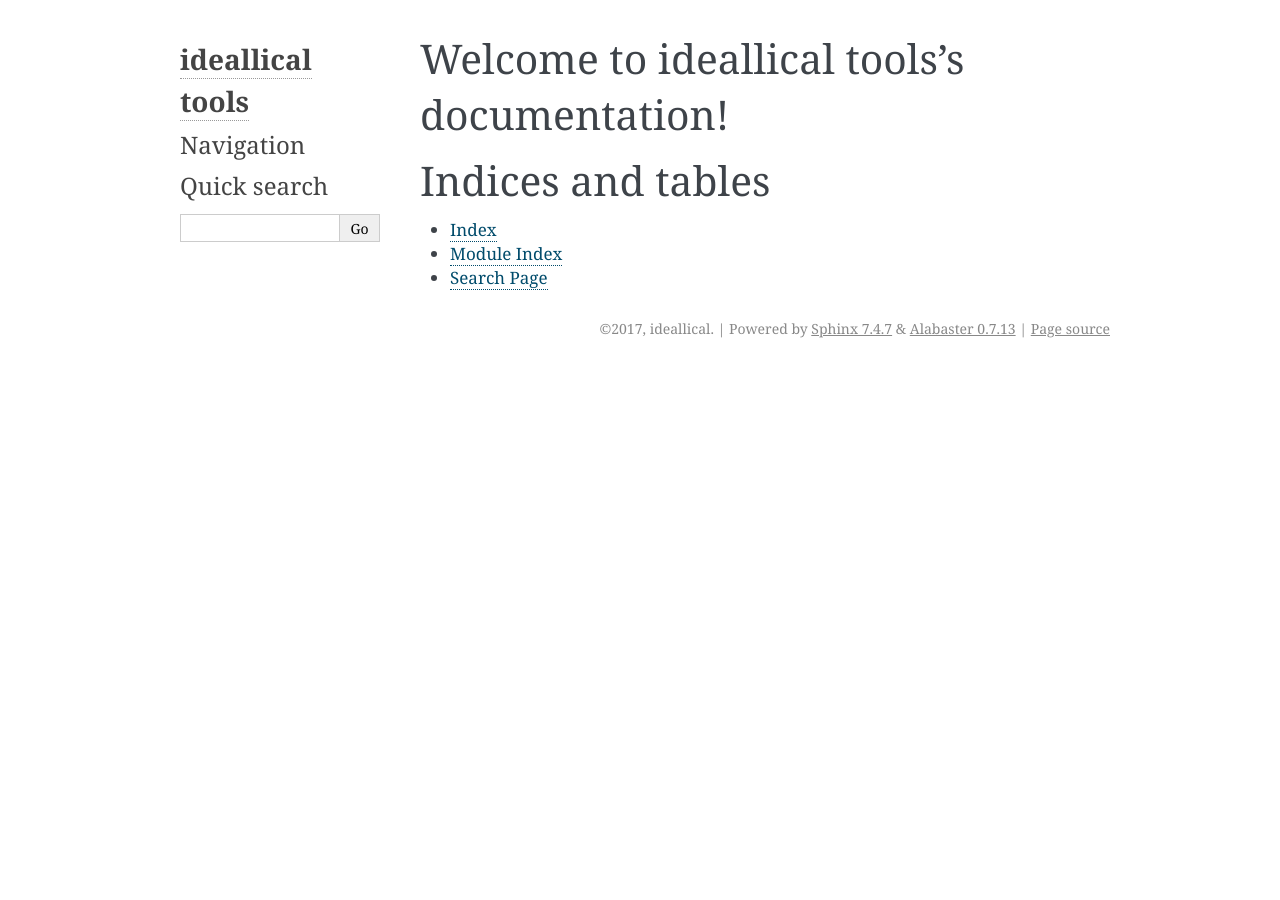
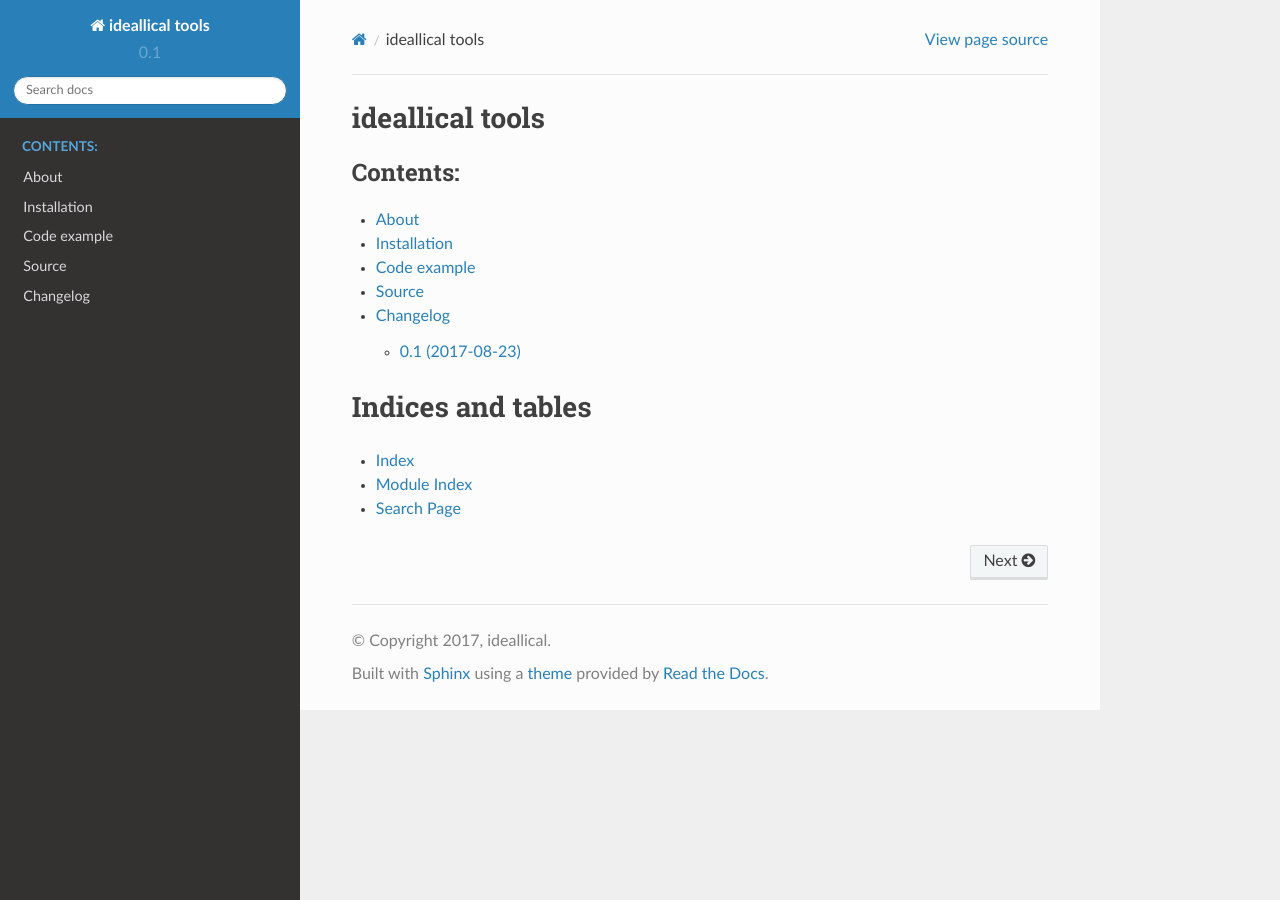
Before and after one commit to ideallical/ii_tools, a Sphinx documentation site: the page built from docs/source/index.rst, in a window 1280 px wide. Built offline with Sphinx 7.4.7 and the Read the Docs theme 2.0.0, drawn with Linux system fonts in a browser that asks for light colours.

Commit message:
Added basic documentation with sphinx

```diff
--- /dev/null
+++ b/CHANGELOG.md
@@ -0,0 +1,4 @@
+0.1 (2017-08-23)
+----------------
+
+ - Project creation
--- /dev/null
+++ b/docs/source/about.rst
@@ -0,0 +1,4 @@
+About
+=====
+
+Yet another remove capitals except the letters D, S & Q function.
--- /dev/null
+++ b/docs/source/changelog.rst
@@ -0,0 +1,4 @@
+Changelog
+=========
+
+.. include:: ../../CHANGELOG.md
--- a/docs/source/conf.py
+++ b/docs/source/conf.py
@@ -17,10 +17,9 @@
 # add these directories to sys.path here. If the directory is relative to the
 # documentation root, use os.path.abspath to make it absolute, like shown here.
 #
-# import os
-# import sys
-# sys.path.insert(0, os.path.abspath('.'))
-
+import os
+import sys
+sys.path.insert(0, os.path.abspath('../..'))
 
 # -- General configuration ------------------------------------------------
 
@@ -31,7 +30,7 @@
 # Add any Sphinx extension module names here, as strings. They can be
 # extensions coming with Sphinx (named 'sphinx.ext.*') or your custom
 # ones.
-extensions = []
+extensions = ['sphinx.ext.autodoc']
 
 # Add any paths that contain templates here, relative to this directory.
 templates_path = ['_templates']
@@ -83,7 +82,17 @@ todo_include_todos = False
 # The theme to use for HTML and HTML Help pages.  See the documentation for
 # a list of builtin themes.
 #
-html_theme = 'alabaster'
+# html_theme = 'alabaster'
+
+# on_rtd is whether we are on readthedocs.org
+on_rtd = os.environ.get('READTHEDOCS', None) == 'True'
+
+if not on_rtd:  # only import and set the theme if we're building docs locally
+    import sphinx_rtd_theme
+    html_theme = 'sphinx_rtd_theme'
+    html_theme_path = [sphinx_rtd_theme.get_html_theme_path()]
+
+# otherwise, readthedocs.org uses their theme by default, so no need to specify it
 
 # Theme options are theme-specific and customize the look and feel of a theme
 # further.  For a list of options available for each theme, see the
--- a/docs/source/index.rst
+++ b/docs/source/index.rst
@@ -1,15 +1,14 @@
-.. ideallical tools documentation master file, created by
-   sphinx-quickstart on Sat Sep  2 16:41:27 2017.
-   You can adapt this file completely to your liking, but it should at least
-   contain the root `toctree` directive.
-
-Welcome to ideallical tools's documentation!
-============================================
+ideallical tools
+================
 
 .. toctree::
-   :maxdepth: 2
    :caption: Contents:
 
+   about.rst
+   installation.rst
+   example.rst
+   source.rst
+   changelog.rst
 
 
 Indices and tables
--- /dev/null
+++ b/docs/source/installation.rst
@@ -0,0 +1,6 @@
+Installation
+============
+
+.. code-block:: shell
+
+    $ pip install ii_tools
--- /dev/null
+++ b/docs/source/source.rst
@@ -0,0 +1,5 @@
+Source
+======
+
+.. automodule:: ii_tools
+   :members:
--- a/requirements.txt
+++ b/requirements.txt
@@ -6,3 +6,4 @@ flake8-quotes==0.11.0
 flake8-class-newline==1.5.1
 flake8-docstrings==1.1.0
 Sphinx==1.6.3
+sphinx-rtd-theme==0.2.4
```
Also changed, not shown: docs/source/example.rst (added, +12 -0 lines), ii_tools/__init__.py (+4 -3 lines).
